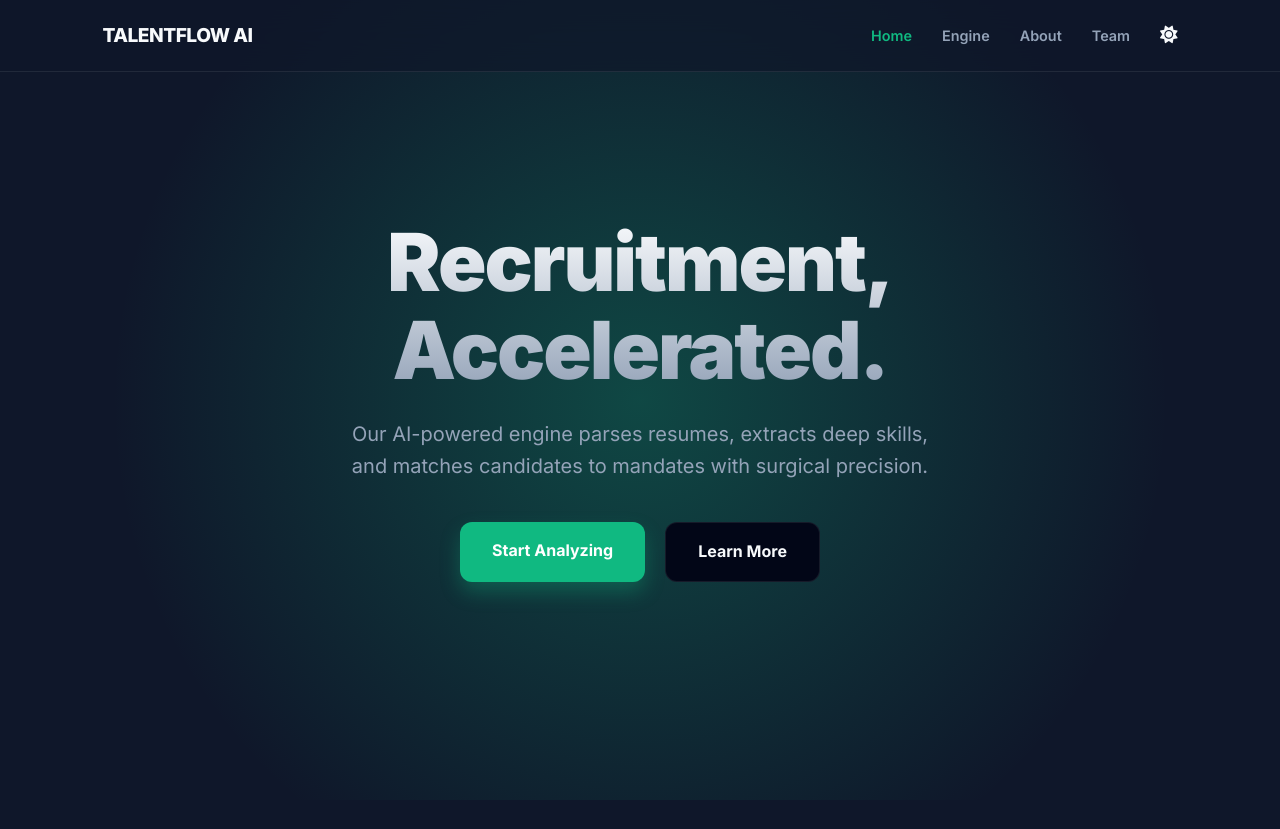
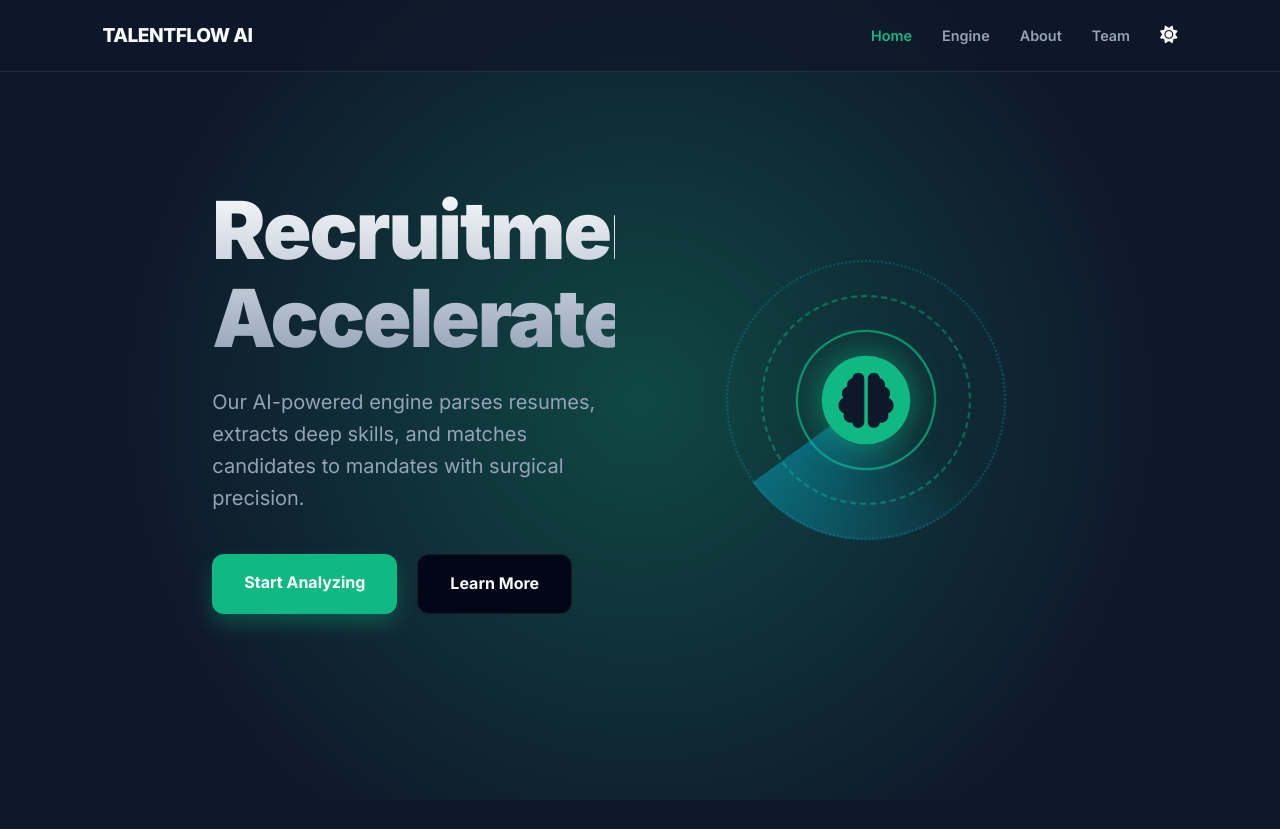
Before and after one commit to Abhishek-Maheshwari-778/Resume-Screening-Skill-Extraction-Ai-flask, a Flask app: page / in a window 1280 px wide. Shown: the top 829 px of the page. Run offline with Flask 3, Linux system fonts and the light colour scheme.

Commit message:
docs: add system flowchart to README and enhance Home with AI CSS animation

```diff
--- a/templates/about.html
+++ b/templates/about.html
@@ -68,9 +68,9 @@
         <div style="display: flex; flex-wrap: wrap; gap: 12px;">
             <span class="tag tag-match" style="font-size: 0.9rem; padding: 8px 16px;">Python 3.1x</span>
             <span class="tag tag-match" style="font-size: 0.9rem; padding: 8px 16px;">Flask Framework</span>
-            <span class="tag tag-match" style="font-size: 0.9rem; padding: 8px 16px;">spaCy NLP</span>
-            <span class="tag tag-match" style="font-size: 0.9rem; padding: 8px 16px;">Scikit-learn</span>
-            <span class="tag tag-match" style="font-size: 0.9rem; padding: 8px 16px;">Pandas Intelligence</span>
+            <span class="tag tag-match" style="font-size: 0.9rem; padding: 8px 16px;">Hybrid NLP System</span>
+            <span class="tag tag-match" style="font-size: 0.9rem; padding: 8px 16px;">Custom TF-IDF Algorithm</span>
+            <span class="tag tag-match" style="font-size: 0.9rem; padding: 8px 16px;">Pure-Python Extraction</span>
             <span class="tag tag-match" style="font-size: 0.9rem; padding: 8px 16px;">Vector Mathematics</span>
             <span class="tag tag-match" style="font-size: 0.9rem; padding: 8px 16px;">Glassmorphism UI</span>
         </div>
--- a/templates/index.html
+++ b/templates/index.html
@@ -4,15 +4,79 @@
 
 {% block content %}
 <section class="hero" id="hero">
-    <div class="animate">
-        <h1 style="background: linear-gradient(to bottom, var(--text-main), var(--text-muted)); -webkit-background-clip: text; -webkit-text-fill-color: transparent;">Recruitment,<br>Accelerated.</h1>
-        <p>Our AI-powered engine parses resumes, extracts deep skills, and matches candidates to mandates with surgical precision.</p>
-        <div style="display: flex; gap: 20px; justify-content: center;">
-            <a href="{{ url_for('analyze') }}" class="btn-cta">Start Analyzing</a>
-            <a href="{{ url_for('about') }}" class="btn-cta" style="background: var(--bg-secondary); border: 1px solid var(--border); box-shadow: none; color: var(--text-main);">Learn More</a>
+    <div class="hero-container" style="display: flex; align-items: center; justify-content: center; max-width: 1200px; margin: 0 auto; gap: 50px; flex-wrap: wrap;">
+        <div class="animate" style="flex: 1; min-width: 340px; text-align: left;">
+            <h1 style="background: linear-gradient(to bottom, var(--text-main), var(--text-muted)); -webkit-background-clip: text; -webkit-text-fill-color: transparent; text-align: left;">Recruitment,<br>Accelerated.</h1>
+            <p style="text-align: left; margin-left: 0; max-width: 500px;">Our AI-powered engine parses resumes, extracts deep skills, and matches candidates to mandates with surgical precision.</p>
+            <div style="display: flex; gap: 20px; justify-content: flex-start;">
+                <a href="{{ url_for('analyze') }}" class="btn-cta">Start Analyzing</a>
+                <a href="{{ url_for('about') }}" class="btn-cta" style="background: var(--bg-secondary); border: 1px solid var(--border); box-shadow: none; color: var(--text-main);">Learn More</a>
+            </div>
+        </div>
+
+        <div class="animate ai-visualizer" style="flex: 1; min-width: 300px; display: flex; justify-content: center; position: relative;">
+            <div class="ai-core-system">
+                <div class="ring ring-outer"></div>
+                <div class="ring ring-middle"></div>
+                <div class="ring ring-inner"></div>
+                <div class="core-node">
+                    <i class="fas fa-brain" style="font-size: 3.5rem; color: var(--bg-main);"></i>
+                </div>
+                <div class="scan-beam"></div>
+            </div>
         </div>
     </div>
 </section>
+
+<style>
+    .ai-core-system {
+        position: relative;
+        width: 300px;
+        height: 300px;
+        display: flex;
+        align-items: center;
+        justify-content: center;
+    }
+    .ring {
+        position: absolute;
+        border-radius: 50%;
+        border: 2px dashed rgba(16, 185, 129, 0.4);
+        animation: spin 20s linear infinite;
+    }
+    .ring-outer { width: 280px; height: 280px; animation-duration: 30s; border-style: dotted; border-color: rgba(6, 182, 212, 0.3); }
+    .ring-middle { width: 210px; height: 210px; animation-direction: reverse; border-color: rgba(16, 185, 129, 0.5); }
+    .ring-inner { width: 140px; height: 140px; animation-duration: 10s; border: 2px solid rgba(16, 185, 129, 0.8); }
+
+    .core-node {
+        position: relative;
+        width: 90px;
+        height: 90px;
+        background: var(--primary);
+        border-radius: 50%;
+        display: flex;
+        align-items: center;
+        justify-content: center;
+        box-shadow: 0 0 40px var(--primary-glow);
+        z-index: 10;
+        animation: pulseCore 3s ease-in-out infinite;
+    }
+
+    .scan-beam {
+        position: absolute;
+        width: 280px;
+        height: 280px;
+        border-radius: 50%;
+        background: conic-gradient(from 0deg, transparent 70%, rgba(6, 182, 212, 0.4) 100%);
+        animation: spin 4s linear infinite;
+        z-index: 5;
+    }
+
+    @keyframes pulseCore {
+        0% { transform: scale(0.95); box-shadow: 0 0 20px rgba(16, 185, 129, 0.5); }
+        50% { transform: scale(1.05); box-shadow: 0 0 60px rgba(16, 185, 129, 0.8); }
+        100% { transform: scale(0.95); box-shadow: 0 0 20px rgba(16, 185, 129, 0.5); }
+    }
+</style>
 
 <section class="about-section" style="min-height: auto; padding-top: 50px;">
     <div class="section-head animate">
```
Also changed, not shown: README.md.
